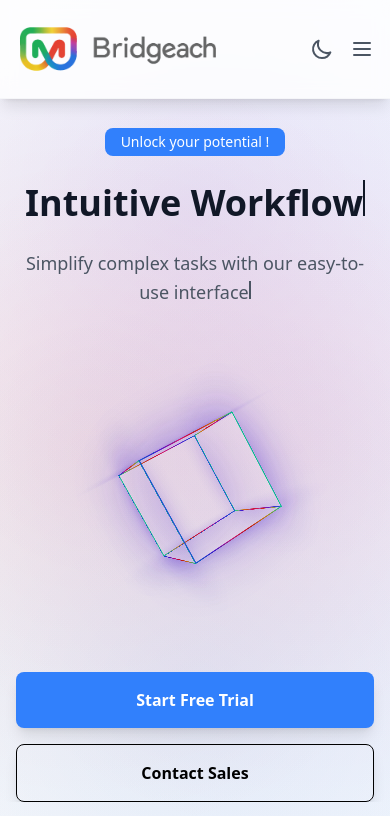
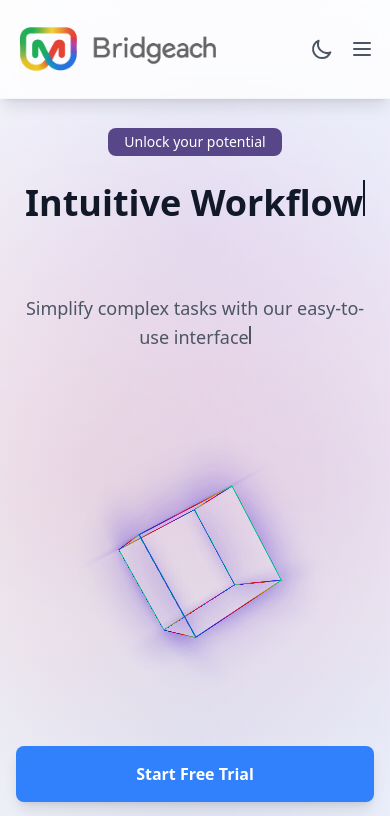
Before and after one commit to lmarkrol/bridgeach-landingpage, a Next.js app: page / in a window 390 px wide. Shown: the top 816 px of the page. Built offline with nearby package versions, Linux system fonts and the light colour scheme.

Commit message:
UI Bug fixed

```diff
--- a/src/app/components/Hero.tsx
+++ b/src/app/components/Hero.tsx
@@ -1,6 +1,7 @@
 "use client";
 import Cube from '../elements/Cube';
 import useSynchronizedTypingAnimation from '../hooks/useSynchronizedTypingAnimation';
+import { useState, useEffect } from 'react';
 
 interface HeroProps {
   buttonTextColor: string;
@@ -10,13 +11,24 @@ interface HeroProps {
   scrollToSection: (sectionId: string) => void;
 }
 
-const Hero = ({
-  buttonTextColor,
-  talkToSalesTextColor,
-  talkToSalesBorderColor,
-  darkMode,
-  scrollToSection,
-}: HeroProps) => {
+const lightRGBColors = [
+  '#004FCC', // deep blue
+  '#3A00CC', // deep violet
+  '#CC0066', // strong magenta
+  '#CC0000', // deep red
+  '#CC7A00', // warm amber
+  '#00CC88', // teal green
+];
+
+const darkRGBColors = [
+  '#3A84FF', // bright blue
+  '#874DFF', // vivid violet
+  '#FF4DA0', // bright magenta
+  '#FF4D4D', // bright red
+  '#FFB84D', // bright amber
+  '#33FFBE', // bright aqua green
+];
+
 const titles = [
   "Everything you need to succeed",
   "Intuitive Workflow",
@@ -37,6 +49,73 @@ const Hero = ({
   "Intelligent scheduling with conflict detection, automated notifications, and cross-platform sync.",
 ];
 
+const longestTitle = titles.reduce((a, b) => a.length > b.length ? a : b, "");
+const longestSubtitle = subtitles.reduce((a, b) => a.length > b.length ? a : b, "");
+
+const Hero = ({
+  buttonTextColor,
+  talkToSalesTextColor,
+  talkToSalesBorderColor,
+  darkMode,
+  scrollToSection,
+}: HeroProps) => {
+  const [animatedColor, setAnimatedColor] = useState<string>('#3b82f6');
+
+  useEffect(() => {
+    let animationFrameId: number;
+    const cycleDuration = 3000; // 3 seconds for full cycle
+    const colors = darkMode ? darkRGBColors : lightRGBColors;
+    let startTime: number | null = null;
+
+    // Helper function to interpolate between two colors
+    const interpolateColor = (color1: string, color2: string, factor: number): string => {
+      // Convert hex to RGB
+      const hexToRgb = (hex: string) => {
+        const r = parseInt(hex.slice(1, 3), 16);
+        const g = parseInt(hex.slice(3, 5), 16);
+        const b = parseInt(hex.slice(5, 7), 16);
+        return [r, g, b];
+      };
+
+      const [r1, g1, b1] = hexToRgb(color1);
+      const [r2, g2, b2] = hexToRgb(color2);
+
+      const r = Math.round(r1 + factor * (r2 - r1));
+      const g = Math.round(g1 + factor * (g2 - g1));
+      const b = Math.round(b1 + factor * (b2 - b1));
+
+      return `rgb(${r}, ${g}, ${b})`;
+    };
+
+    const animateColor = (timestamp: number) => {
+      if (!startTime) startTime = timestamp;
+      const elapsed = timestamp - startTime;
+      const progress = (elapsed % cycleDuration) / cycleDuration; // 0 to 1
+
+      const colorCount = colors.length;
+      const totalSegments = colorCount;
+      const segmentProgress = progress * totalSegments;
+      const currentColorIndex = Math.floor(segmentProgress) % colorCount;
+      const nextColorIndex = (currentColorIndex + 1) % colorCount;
+      const interpolationFactor = segmentProgress - Math.floor(segmentProgress); // 0 to 1
+
+      const currentColor = colors[currentColorIndex];
+      const nextColor = colors[nextColorIndex];
+      const interpolatedColor = interpolateColor(currentColor, nextColor, interpolationFactor);
+
+      setAnimatedColor(interpolatedColor);
+      animationFrameId = requestAnimationFrame(animateColor);
+    };
+
+    animationFrameId = requestAnimationFrame(animateColor);
+
+    return () => {
+      if (animationFrameId) cancelAnimationFrame(animationFrameId);
+    };
+  }, [darkMode]);
+
+
+
   const { displayedTitle, displayedSubtitle } = useSynchronizedTypingAnimation({
     titles,
     subtitles,
@@ -54,17 +133,30 @@ const Hero = ({
       <div className="md:hidden w-full overflow-x-hidden">
         {/* Content on mobile with matching header padding */}
         <div className="mb-8 pt-8 px-4 sm:px-6 text-center">
-            <span className="mb-6 inline-block rounded-lg bg-accent-500 px-4 py-1 text-sm font-medium text-white transition duration-300 hover:bg-accent-600">
-              Unlock your potential !
+          <span
+            className="mb-6 inline-block rounded-lg px-4 py-1 text-sm font-medium text-white transition duration-300"
+            style={{ backgroundColor: animatedColor }}
+          >
+            Unlock your potential
           </span>
-            <h1 className="mb-6 text-4xl leading-tight font-bold text-gray-900 dark:text-white">
+          <div className="relative mb-6">
+            <h1 className="text-4xl leading-tight font-bold text-transparent select-none" aria-hidden="true">
+              {longestTitle}
+            </h1>
+            <h1 className="absolute top-0 left-0 w-full text-4xl leading-tight font-bold text-gray-900 dark:text-white">
               {displayedTitle}
               <span className="blinking-cursor"></span>
             </h1>
-            <p className="text-lg leading-relaxed text-gray-600 dark:text-gray-300">
+          </div>
+          <div className="relative">
+            <p className="text-lg leading-relaxed text-transparent select-none" aria-hidden="true">
+              {longestSubtitle}
+            </p>
+            <p className="absolute top-0 left-0 w-full text-lg leading-relaxed text-gray-600 dark:text-gray-300">
               {displayedSubtitle}
               <span className="blinking-cursor"></span>
             </p>
+          </div>
         </div>
 
         {/* Cube with constrained width on mobile */}
@@ -100,17 +192,30 @@ const Hero = ({
       <div className="container mx-auto max-w-6xl px-4 sm:px-6 lg:px-8 xl:px-16 hidden md:flex flex-row items-center gap-12">
         {/* Left side - Content */}
         <div className="flex-1 text-left">
-            <span className="mb-6 inline-block rounded-lg bg-accent-500 px-4 py-1 text-sm font-medium text-white transition duration-300 hover:bg-accent-600">
-              Unlock your potential !
+          <span
+            className="mb-6 inline-block rounded-lg px-4 py-1 text-sm font-medium text-white transition duration-300"
+            style={{ backgroundColor: animatedColor }}
+          >
+            Unlock your potential
           </span>
-            <h1 className="mb-6 text-4xl leading-tight font-bold text-gray-900 md:text-5xl lg:text-6xl dark:text-white">
+          <div className="relative mb-6">
+            <h1 className="text-4xl leading-tight font-bold text-transparent select-none md:text-5xl lg:text-6xl" aria-hidden="true">
+              {longestTitle}
+            </h1>
+            <h1 className="absolute top-0 left-0 w-full text-4xl leading-tight font-bold text-gray-900 md:text-5xl lg:text-6xl dark:text-white">
               {displayedTitle}
               <span className="blinking-cursor"></span>
             </h1>
-            <p className="mb-6 text-lg leading-relaxed text-gray-600 dark:text-gray-300">
+          </div>
+          <div className="relative mb-6">
+            <p className="text-lg leading-relaxed text-transparent select-none" aria-hidden="true">
+              {longestSubtitle}
+            </p>
+            <p className="absolute top-0 left-0 w-full text-lg leading-relaxed text-gray-600 dark:text-gray-300">
               {displayedSubtitle}
               <span className="blinking-cursor"></span>
             </p>
+          </div>
           <div className="flex flex-col gap-4 sm:flex-row">
             <button
               onClick={() => scrollToSection("features")}
```
Lines whose indentation alone changed are shown as unchanged.
